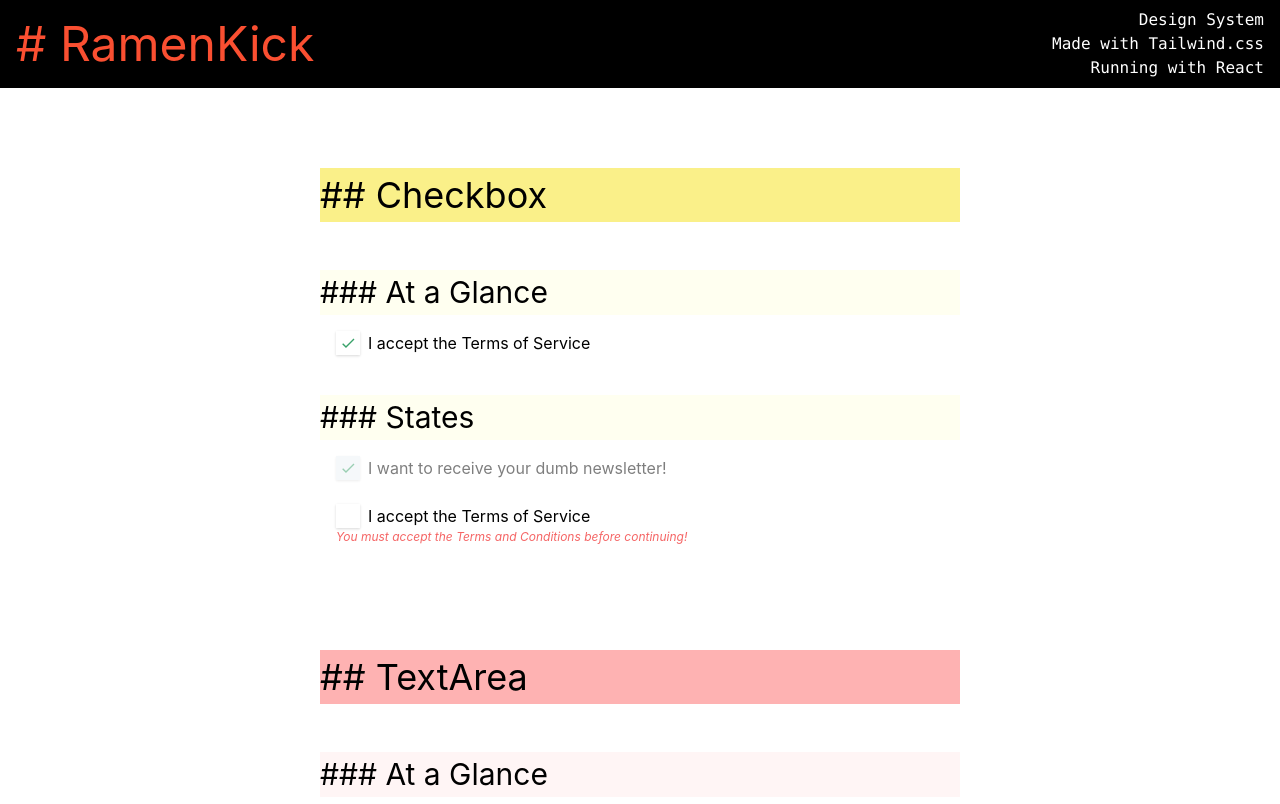
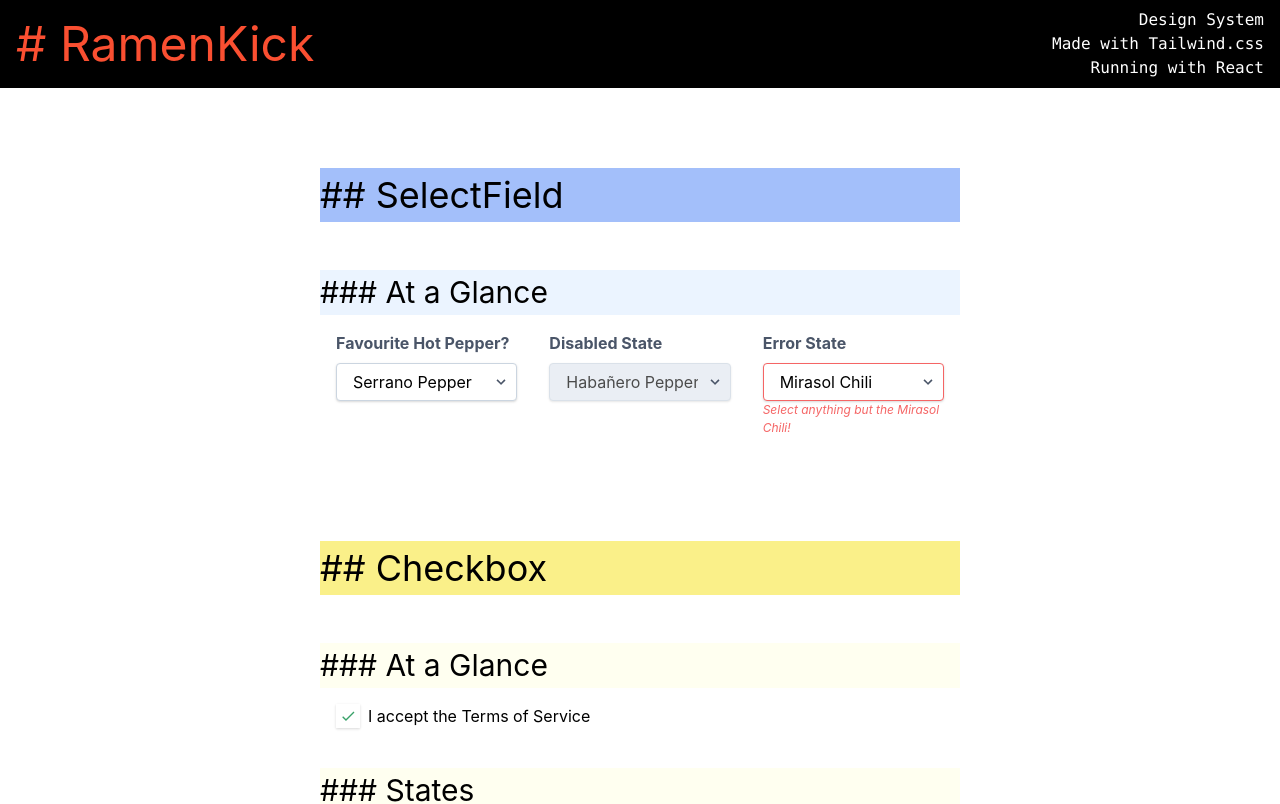
Before and after one commit to filipdanic/ramenkick, a React (Create React App) app: page /typography in a window 1280 px wide. Shown: the top 804 px of the page. Built offline with nearby package versions, Linux system fonts and the light colour scheme.

Commit message:
Add Select field

```diff
--- a/src/App.js
+++ b/src/App.js
@@ -1,6 +1,7 @@
 import React from 'react';
 import ButtonPage from './demos/buttons';
 import CheckboxPage from './demos/checkbox';
+import SelectFieldPage from './demos/selectfield';
 import TextAreaPage from './demos/textarea';
 import TextFieldPage from './demos/textfield';
 import TypographyPage from './demos/typography';
@@ -21,6 +22,7 @@ function App() {
         </div>
       </div>
 
+      <SelectFieldPage />
       <CheckboxPage />
       <TextAreaPage />
       <TextFieldPage />
--- a/src/components/Checkbox.js
+++ b/src/components/Checkbox.js
@@ -39,7 +39,7 @@ const Checkbox = ({
         <div
           className={cn(
             'bg-white shadow w-6 h-6 p-1 flex justify-center items-center mr-2',
-            { 'bg-gray-200': disabled }
+            { 'bg-gray-300': disabled }
           )}>
           <input
             className='hidden'
--- /dev/null
+++ b/src/components/SelectField.js
@@ -0,0 +1,70 @@
+import React from 'react';
+import PropTypes from 'prop-types';
+import cn from 'classnames';
+
+const Chevron = () =>
+  <div className='pointer-events-none absolute inset-y-0 right-0 flex items-center px-2 text-gray-700'>
+    <svg className='fill-current h-4 w-4' xmlns='http://www.w3.org/2000/svg' viewBox='0 0 20 20'>
+      <path d='M9.293 12.95l.707.707L15.657 8l-1.414-1.414L10 10.828 5.757 6.586 4.343 8z'/>
+    </svg>
+  </div>;
+
+const SelectField = ({
+  name,
+  options,
+  value,
+  label,
+  validationError,
+  onBlur,
+  onFocus,
+  onChange,
+  disabled,
+}) =>
+  <>
+    {label &&
+      <label className='block text-gray-700 text-sm font-bold mb-2 text-base' htmlFor={name}>
+        {label}
+      </label>
+    }
+    <div className='inline-block relative w-full'>
+      <select
+        className={
+          cn(
+            'block appearance-none w-full bg-white border border-gray-400 hover:border-gray-500 px-4 py-2 pr-8 rounded shadow leading-tight focus:outline-none focus:shadow-outline',
+            {
+              'border-red-500': !!validationError,
+              'cursor-not-allowed bg-gray-300': disabled,
+            }
+          )
+        }
+        id={name}
+        name={name}
+        value={value}
+        onChange={onChange}
+        disabled={disabled}
+      >
+        {options.map(option =>
+          <option
+            value={option.value}
+            key={option.id || option.value}
+          >
+            {option.label}
+          </option>
+        )}
+      </select>
+      <Chevron />
+    </div>
+    {validationError &&
+      <p className="text-red-500 text-xs italic">{validationError}</p>
+    }
+  </>;
+
+SelectField.propTypes = {
+  options: PropTypes.arrayOf(PropTypes.shape({
+    id: PropTypes.oneOfType([PropTypes.number, PropTypes.string]),
+    value: PropTypes.oneOfType([PropTypes.number, PropTypes.string]),
+    label: PropTypes.string.isRequired,
+  }))
+};
+
+export default SelectField;
--- a/src/components/TextArea.js
+++ b/src/components/TextArea.js
@@ -27,7 +27,7 @@ const TextArea = ({
           'shadow appearance-none border rounded w-full py-2 px-4 text-gray-700 leading-tight focus:outline-none focus:shadow-outline',
           {
             'border-red-500': !!validationError,
-            'cursor-not-allowed': disabled
+            'cursor-not-allowed bg-gray-300': disabled
           }
         )}
         id={name}
--- a/src/components/TextField.js
+++ b/src/components/TextField.js
@@ -27,7 +27,7 @@ const TextField = ({
           'shadow appearance-none border rounded w-full py-2 px-4 text-gray-700 leading-tight focus:outline-none focus:shadow-outline',
           {
             'border-red-500': !!validationError,
-            'cursor-not-allowed': disabled
+            'cursor-not-allowed bg-gray-300': disabled,
           }
         )}
         type={type}
--- /dev/null
+++ b/src/demos/selectfield.js
@@ -0,0 +1,64 @@
+import React, { useState } from 'react';
+import Text from '../components/Text';
+import SelectField from '../components/SelectField';
+
+const defaultValues = {
+  pepper: 'SR',
+  disabled: 'HA',
+  error: 'MC'
+};
+
+const pepperOptions = [
+  { id: 312, label: 'Anaheim Pepper', value: 'AH' },
+  { id: 313, label: 'Serrano Pepper', value: 'SR' },
+  { id: 314, label: 'Habañero Pepper', value: 'HA' },
+  { id: 315, label: 'Piri Piri', value: 'PP' },
+  { id: 316, label: 'Mirasol Chili', value: 'MC' },
+];
+
+export default () => {
+  const [ values, setValues ] = useState(defaultValues);
+  const handleInputChange = e => {
+    const { name, value } = e.target;
+    setValues({ ...values, [name]: value });
+  };
+
+  return (
+    <div className='flex flex-col w-1/2 mx-auto my-12'>
+      <Text h2 className='bg-indigo-300 my-8' id="TextField">## SelectField</Text>
+
+      <Text h3 className='bg-indigo-100 my-4'>### At a Glance</Text>
+      <div className='flex w-full mb-6'>
+        <div className='w-1/3 px-4'>
+          <SelectField
+            name='pepper'
+            label='Favourite Hot Pepper?'
+            options={pepperOptions}
+            value={values.pepper}
+            onChange={handleInputChange}
+          />
+        </div>
+        <div className='w-1/3 px-4'>
+          <SelectField
+            name='pepper'
+            label='Disabled State'
+            options={pepperOptions}
+            value={values.disabled}
+            onChange={handleInputChange}
+            disabled
+          />
+        </div>
+        <div className='w-1/3 px-4'>
+          <SelectField
+            name='error'
+            label='Error State'
+            options={pepperOptions}
+            value={values.error}
+            onChange={handleInputChange}
+            validationError={values.error === 'MC' ? 'Select anything but the Mirasol Chili!' : undefined}
+          />
+        </div>
+      </div>
+    </div>
+  );
+}
```
